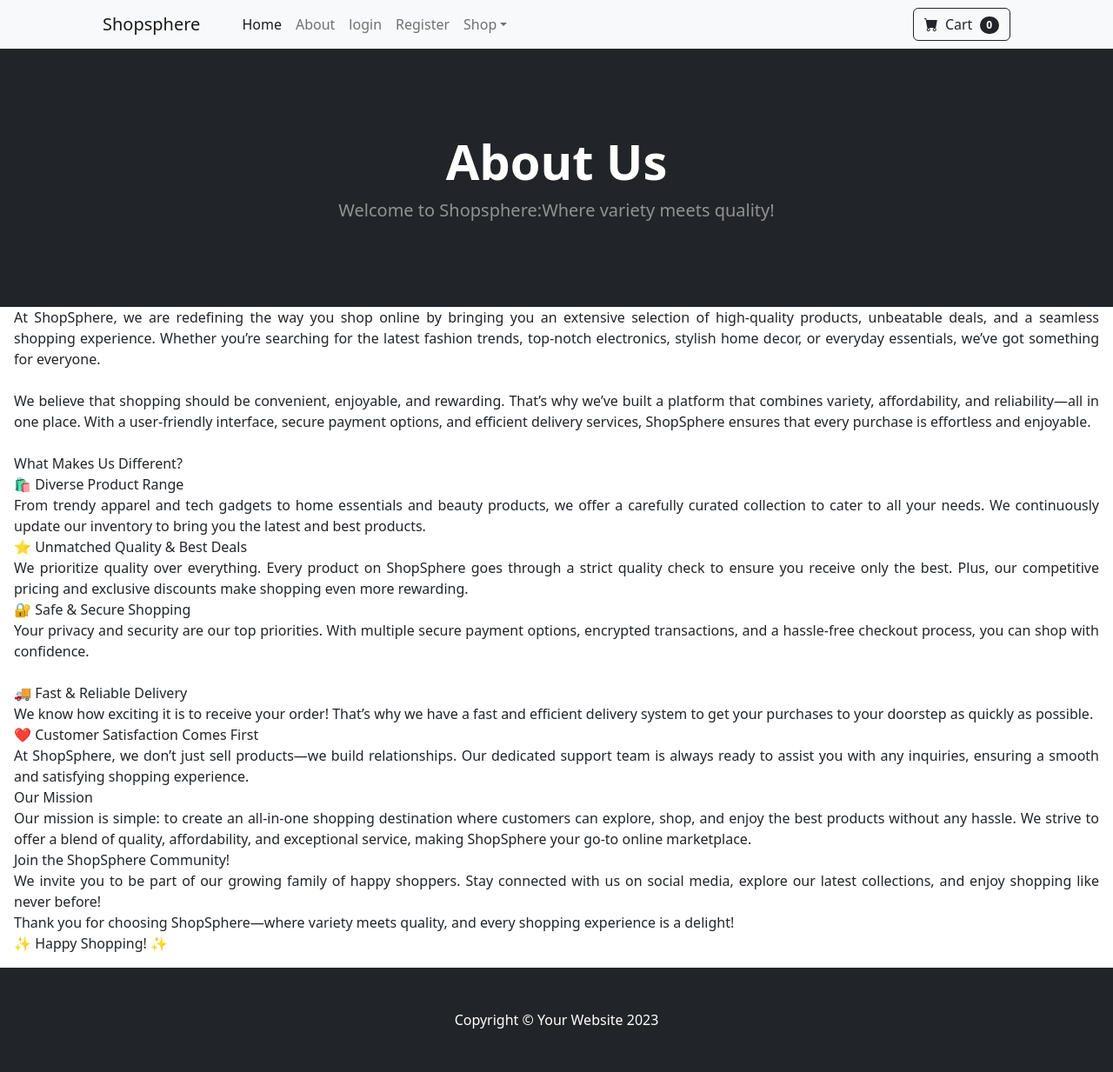
After one commit to yujinashrestha/E-commerce-website, a Django app: page /about/ in a window 1280 px wide. The commit adds this page. Shown: the whole page at 87% size. Run offline with Django 5.2, Linux system fonts and the light colour scheme; some libraries are stand-ins or nearby versions.

```diff
--- /dev/null
+++ b/ecom/store/templates/about.html
@@ -0,0 +1,46 @@
+{% extends 'base.html' %}
+{% block content %}
+
+<!-- Header-->
+<header class="bg-dark py-5">
+    <div class="container px-4 px-lg-5 my-5">
+        <div class="text-center text-white">
+            <h1 class="display-4 fw-bolder">About Us</h1>
+            <p class="lead fw-normal text-white-50 mb-0">Welcome to Shopsphere:Where variety meets quality!</p>
+        </div>
+    </div>
+</header>
+
+<p class="mx-3" style="text-align: justify;">
+    At ShopSphere, we are redefining the way you shop online by bringing you an extensive selection of high-quality products, unbeatable deals, and a seamless shopping experience. Whether you’re searching for the latest fashion trends, top-notch electronics, stylish home decor, or everyday essentials, we’ve got something for everyone.
+<br><br>
+We believe that shopping should be convenient, enjoyable, and rewarding. That’s why we’ve built a platform that combines variety, affordability, and reliability—all in one place. With a user-friendly interface, secure payment options, and efficient delivery services, ShopSphere ensures that every purchase is effortless and enjoyable.
+<br><br>
+What Makes Us Different?<br>
+🛍 Diverse Product Range<br>
+From trendy apparel and tech gadgets to home essentials and beauty products, we offer a carefully curated collection to cater to all your needs. We continuously update our inventory to bring you the latest and best products.
+<br>
+⭐ Unmatched Quality & Best Deals<br>
+We prioritize quality over everything. Every product on ShopSphere goes through a strict quality check to ensure you receive only the best. Plus, our competitive pricing and exclusive discounts make shopping even more rewarding.
+<br>
+🔐 Safe & Secure Shopping<br>
+Your privacy and security are our top priorities. With multiple secure payment options, encrypted transactions, and a hassle-free checkout process, you can shop with confidence.
+<br><br>
+🚚 Fast & Reliable Delivery<br>
+We know how exciting it is to receive your order! That’s why we have a fast and efficient delivery system to get your purchases to your doorstep as quickly as possible.
+<br>
+❤️ Customer Satisfaction Comes First<br>
+At ShopSphere, we don’t just sell products—we build relationships. Our dedicated support team is always ready to assist you with any inquiries, ensuring a smooth and satisfying shopping experience.
+<br>
+Our Mission<br>
+Our mission is simple: to create an all-in-one shopping destination where customers can explore, shop, and enjoy the best products without any hassle. We strive to offer a blend of quality, affordability, and exceptional service, making ShopSphere your go-to online marketplace.
+<br>
+Join the ShopSphere Community!<br>
+We invite you to be part of our growing family of happy shoppers. Stay connected with us on social media, explore our latest collections, and enjoy shopping like never before!
+<br>
+Thank you for choosing ShopSphere—where variety meets quality, and every shopping experience is a delight!
+<br>
+✨ Happy Shopping! ✨
+</p>
+
+{% endblock %}
--- /dev/null
+++ b/ecom/store/templates/base.html
@@ -0,0 +1,44 @@
+{% load static %}
+
+<!DOCTYPE html>
+<html lang="en">
+    <head>
+        <meta charset="utf-8" />
+        <meta name="viewport" content="width=device-width, initial-scale=1, shrink-to-fit=no" />
+        <meta name="description" content="" />
+        <meta name="author" content="" />
+        <title>Ecommerce</title>
+        <!-- Favicon-->
+        <link rel="icon" type="image/x-icon" href="{% static 'assets/favicon.ico' %}" />
+        <!-- Bootstrap icons-->
+        <link href="https://cdn.jsdelivr.net/npm/bootstrap-icons@1.5.0/font/bootstrap-icons.css" rel="stylesheet" />
+        <!-- Core theme CSS (includes Bootstrap)-->
+        <link href="{% static 'css/styles.css' %}" rel="stylesheet" />
+    </head>
+    <body>
+        {% include 'nav.html' %}
+        {% if messages %}
+        {% for message in messages %}
+        <div class="alert alert-warning alert-dismissible fade show" role="alert">
+            {{ message }}
+            <button type="button" class="btn-close" data-bs-dismiss="alert" aria-label="Close"></button>
+          </div>
+
+        {% endfor %}
+        {% endif %}
+        {% block content %}
+
+
+
+        {% endblock %}
+
+        <!-- Footer-->
+        <footer class="py-5 bg-dark">
+            <div class="container"><p class="m-0 text-center text-white">Copyright &copy; Your Website 2023</p></div>
+        </footer>
+        <!-- Bootstrap core JS-->
+        <script src="https://cdn.jsdelivr.net/npm/bootstrap@5.2.3/dist/js/bootstrap.bundle.min.js"></script>
+        <!-- Core theme JS-->
+        <script src="{% static 'js/scripts.js' %}"></script>
+    </body>
+</html>
--- /dev/null
+++ b/ecom/store/templates/nav.html
@@ -0,0 +1,36 @@
+
+<!-- Navigation-->
+<nav class="navbar navbar-expand-lg navbar-light bg-light">
+    <div class="container px-4 px-lg-5">
+        <a class="navbar-brand" href="{% url 'home' %}">Shopsphere</a>
+        <button class="navbar-toggler" type="button" data-bs-toggle="collapse" data-bs-target="#navbarSupportedContent" aria-controls="navbarSupportedContent" aria-expanded="false" aria-label="Toggle navigation"><span class="navbar-toggler-icon"></span></button>
+        <div class="collapse navbar-collapse" id="navbarSupportedContent">
+            <ul class="navbar-nav me-auto mb-2 mb-lg-0 ms-lg-4">
+                <li class="nav-item"><a class="nav-link active" aria-current="page" href="{% url 'home' %}">Home</a></li>
+                <li class="nav-item"><a class="nav-link" href="{% url 'about' %}">About</a></li>
+                {% if user.is_authenticated %}
+                <li class="nav-item"><a class="nav-link" href="{% url 'logout' %}">logout</a></li>
+                {% else %}
+                <li class="nav-item"><a class="nav-link" href="{% url 'login' %}">login</a></li>
+                <li class="nav-item"><a class="nav-link" href="{% url 'register' %}">Register</a></li>
+                {% endif %}
+                <li class="nav-item dropdown">
+                    <a class="nav-link dropdown-toggle" id="navbarDropdown" href="#" role="button" data-bs-toggle="dropdown" aria-expanded="false">Shop</a>
+                    <ul class="dropdown-menu" aria-labelledby="navbarDropdown">
+                        <li><a class="dropdown-item" href="#!">All Products</a></li>
+                        <li><hr class="dropdown-divider" /></li>
+                        <li><a class="dropdown-item" href="#!">Popular Items</a></li>
+                        <li><a class="dropdown-item" href="#!">New Arrivals</a></li>
+                    </ul>
+                </li>
+            </ul>
+            <form class="d-flex">
+                <button class="btn btn-outline-dark" type="submit">
+                    <i class="bi-cart-fill me-1"></i>
+                    Cart
+                    <span class="badge bg-dark text-white ms-1 rounded-pill">0</span>
+                </button>
+            </form>
+        </div>
+    </div>
+</nav>
--- a/ecom/store/urls.py
+++ b/ecom/store/urls.py
@@ -3,6 +3,10 @@ from . import views
 urlpatterns=[
 
   path('', views.home, name='home'),
+  path('about/', views.about, name='about'),
+  path('login/', views.login_user, name='login'),
+  path('logout/', views.logout_user, name='logout'),
+  path('register/', views.register_user, name='register'),
 
 
 ]
--- a/ecom/store/views.py
+++ b/ecom/store/views.py
@@ -1,6 +1,53 @@
-from django.shortcuts import render
+from django.shortcuts import render, redirect
 from .models import *
+from django.contrib import messages
+from django.contrib.auth import authenticate, login, logout
+from django.contrib.auth.forms import UserCreationForm
+from .forms import *
+from django.contrib.auth.models import User
+
 # Create your views here.
 def home(request):
     products=Product.objects.all()
     return render(request, 'home.html', {'products':products})
+
+def about(request):
+    return render(request, 'about.html', {})
+
+def login_user(request):
+    if request.method=='POST':
+        username=request.POST['username']
+        password=request.POST['password']
+        user=authenticate(request, username=username, password=password)
+        if user is not None:
+            login(request, user)
+            messages.success(request, ('You have been logged in!'))
+            return redirect('home')
+        else:
+            messages.success(request, ('Some error occured, please login again!'))
+            return redirect('login')
+
+
+    return render(request, 'login.html', {})
+
+
+def logout_user(request):
+    logout(request)
+    messages.success(request, ('You have been logged out!'))
+    return redirect('home')
+
+def register_user(request):
+    form=SignUpForm()
+    if request.method=='POST':
+        form=SignUpForm(request.POST)
+        if form.is_valid():
+            form.save()
+            username=form.cleaned_data['username']
+            password=form.cleaned_data['password1']
+            user=authenticate(request, username=username, password=password)
+            #login
+            login(request, user)
+            messages.success(request, ('You have logged in successfully'))
+            return redirect('home')
+    else:
+        return render(request, 'register.html',  {'form':form})
```
Also changed, not shown: ecom/store/forms.py (added, +27 -0 lines), ecom/store/templates/home.html (+6 -57 lines), ecom/store/templates/login.html (added, +33 -0 lines), ecom/store/templates/register.html (added, +28 -0 lines), ecom/db.sqlite3.
